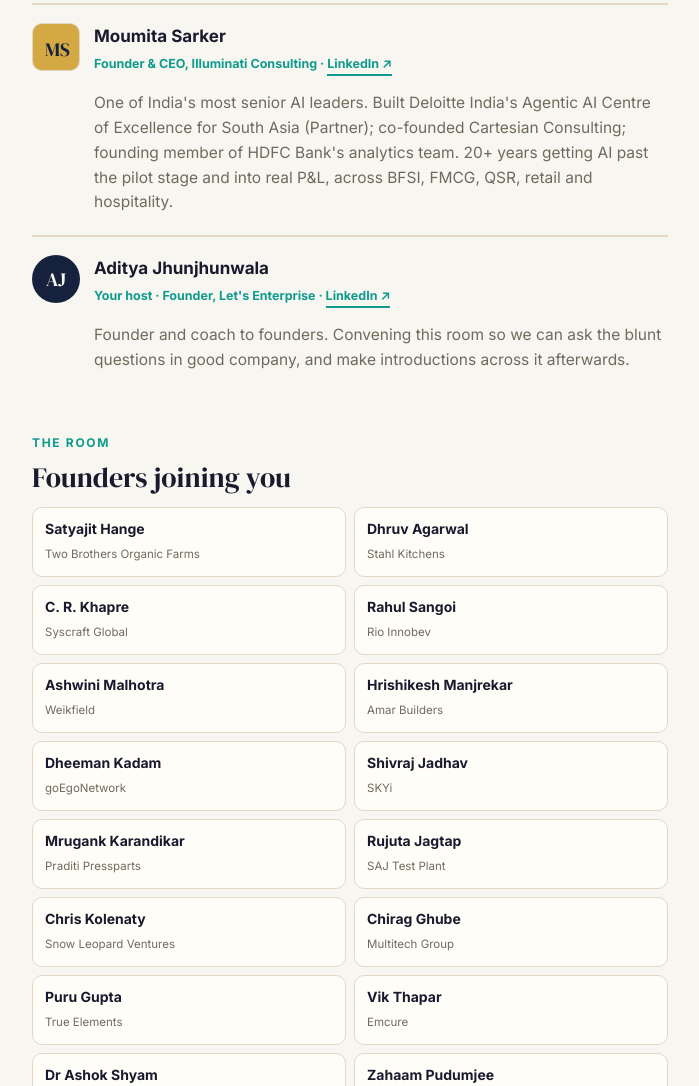
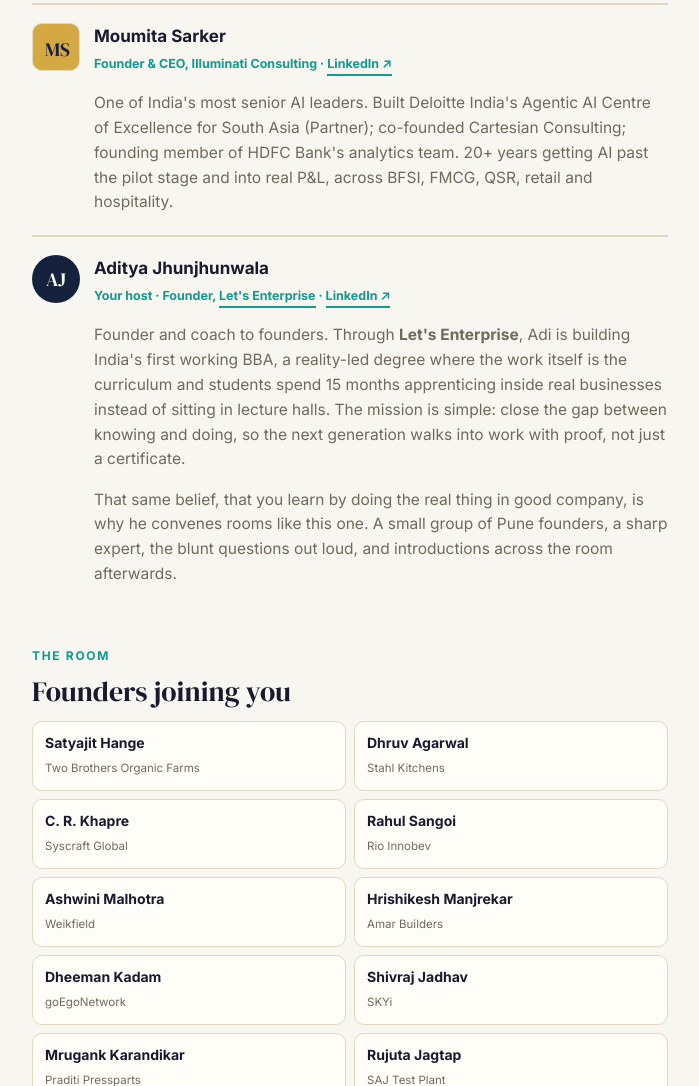
Before and after one commit to adityajh/adityajhunjhunwala-site, an Eleventy site: page ai-founders/index.html in a window 1280 px wide. Shown: the part 1739-2825 px from the top of the page, without its empty margins (290-989 px from the left). Built offline with nearby package versions, Linux system fonts and the light colour scheme; Eleventy itself is replaced by a stand-in of ours; files that its build step writes are made by us from their sources.

Commit message:
ai-founders: deepen Adi host bio — education mission + Let's Enterprise role

```diff
--- a/ai-founders/index.html
+++ b/ai-founders/index.html
@@ -167,8 +167,9 @@
     </div>
     <div class="person">
       <div class="av">AJ</div>
-      <div><h3>Aditya Jhunjhunwala</h3><p class="role">Your host · Founder, Let's Enterprise · <a class="li" href="https://www.linkedin.com/in/playfulceo/">LinkedIn ↗</a></p>
-      <p class="muted">Founder and coach to founders. Convening this room so we can ask the blunt questions in good company, and make introductions across it afterwards.</p></div>
+      <div><h3>Aditya Jhunjhunwala</h3><p class="role">Your host · Founder, <a class="li" href="https://www.letsenterprise.in">Let's Enterprise</a> · <a class="li" href="https://www.linkedin.com/in/playfulceo/">LinkedIn ↗</a></p>
+      <p class="muted">Founder and coach to founders. Through <b>Let's Enterprise</b>, Adi is building India's first working BBA, a reality-led degree where the work itself is the curriculum and students spend 15 months apprenticing inside real businesses instead of sitting in lecture halls. The mission is simple: close the gap between knowing and doing, so the next generation walks into work with proof, not just a certificate.</p>
+      <p class="muted">That same belief, that you learn by doing the real thing in good company, is why he convenes rooms like this one. A small group of Pune founders, a sharp expert, the blunt questions out loud, and introductions across the room afterwards.</p></div>
     </div>
   </div>
 
```
